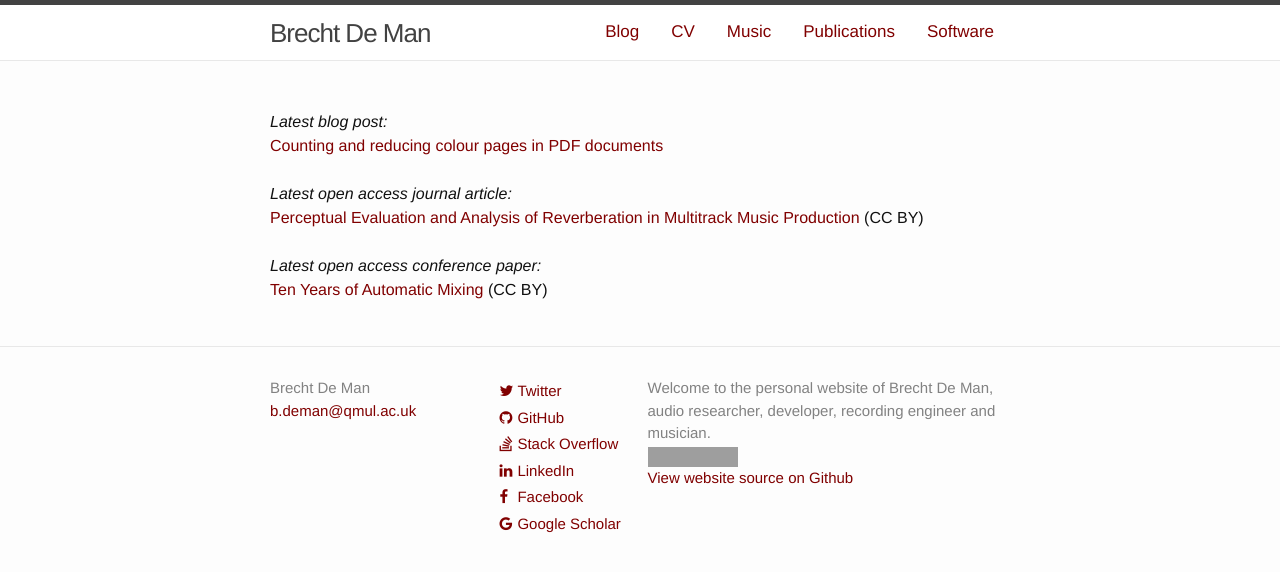
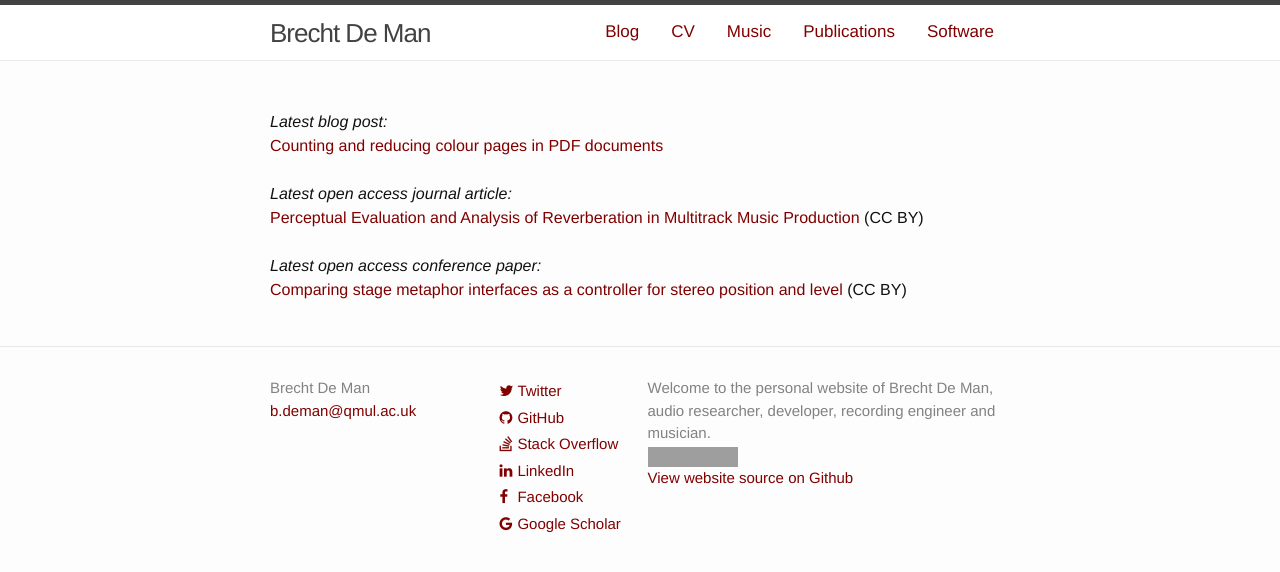
Before and after one commit to BrechtDeMan/BrechtDeMan.github.io, a Jekyll site: the page built from index.html, in a window 1280 px wide. Shown: the top 572 px of the page. Built offline with Jekyll 4.4.1, drawn with Linux system fonts in a browser that asks for light colours; nearby versions of some CDN libraries; grey boxes are pictures that could not be loaded.

Commit message:
Update front page

```diff
--- a/index.html
+++ b/index.html
@@ -22,7 +22,7 @@ redirect_from:
 
 <i>Latest open access conference paper:</i>
 <br />
-<a href="http://www.brechtdeman.com/publications/pdf/WIMP3.pdf" target="_blank">Ten Years of Automatic Mixing</a> (CC BY)
+<a href="http://www.brechtdeman.com/publications/pdf/WIMP4.pdf" target="_blank">Comparing stage metaphor interfaces as a controller for stereo position and level</a> (CC BY)
 
 <br />
 <br />
```
